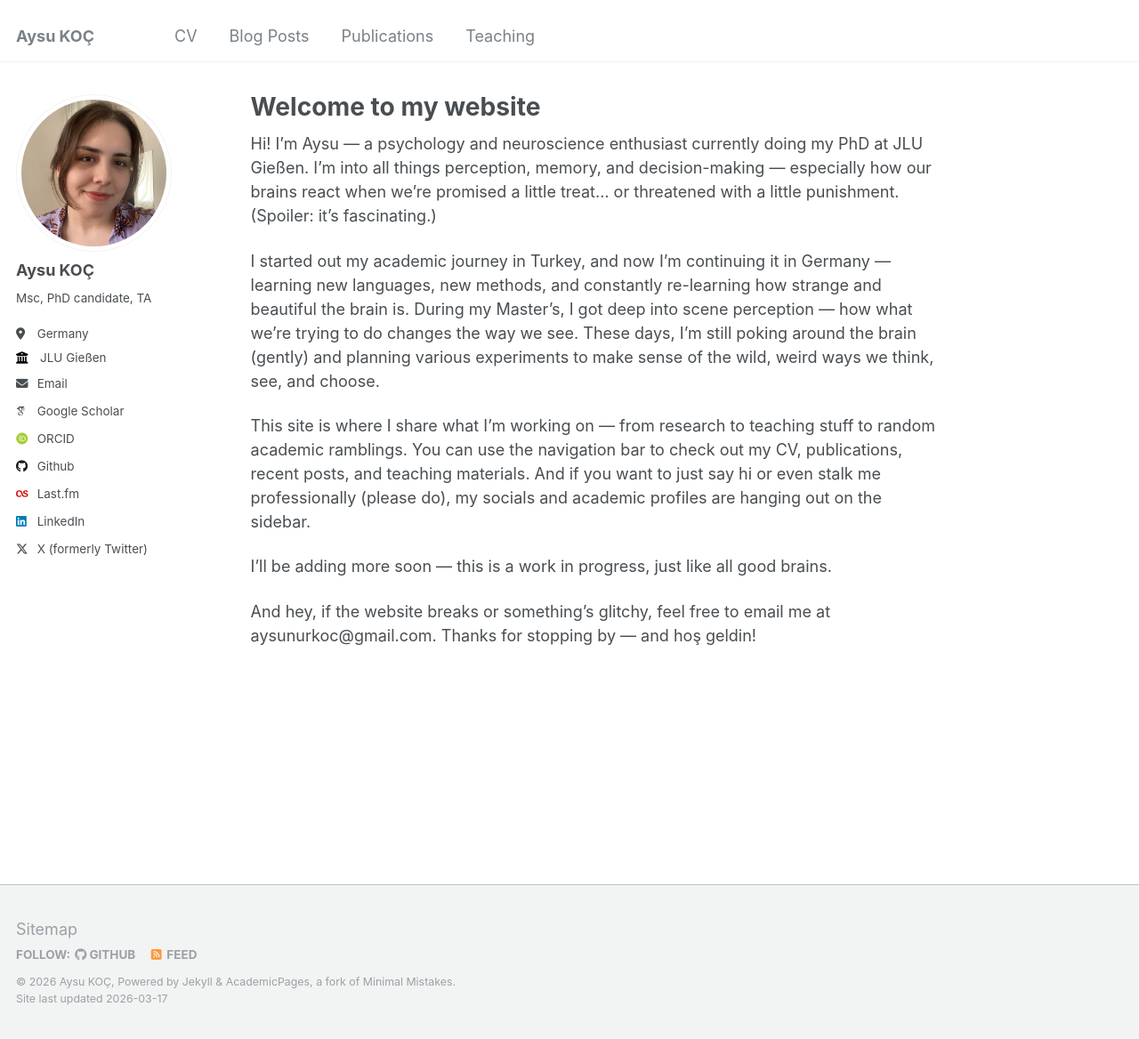
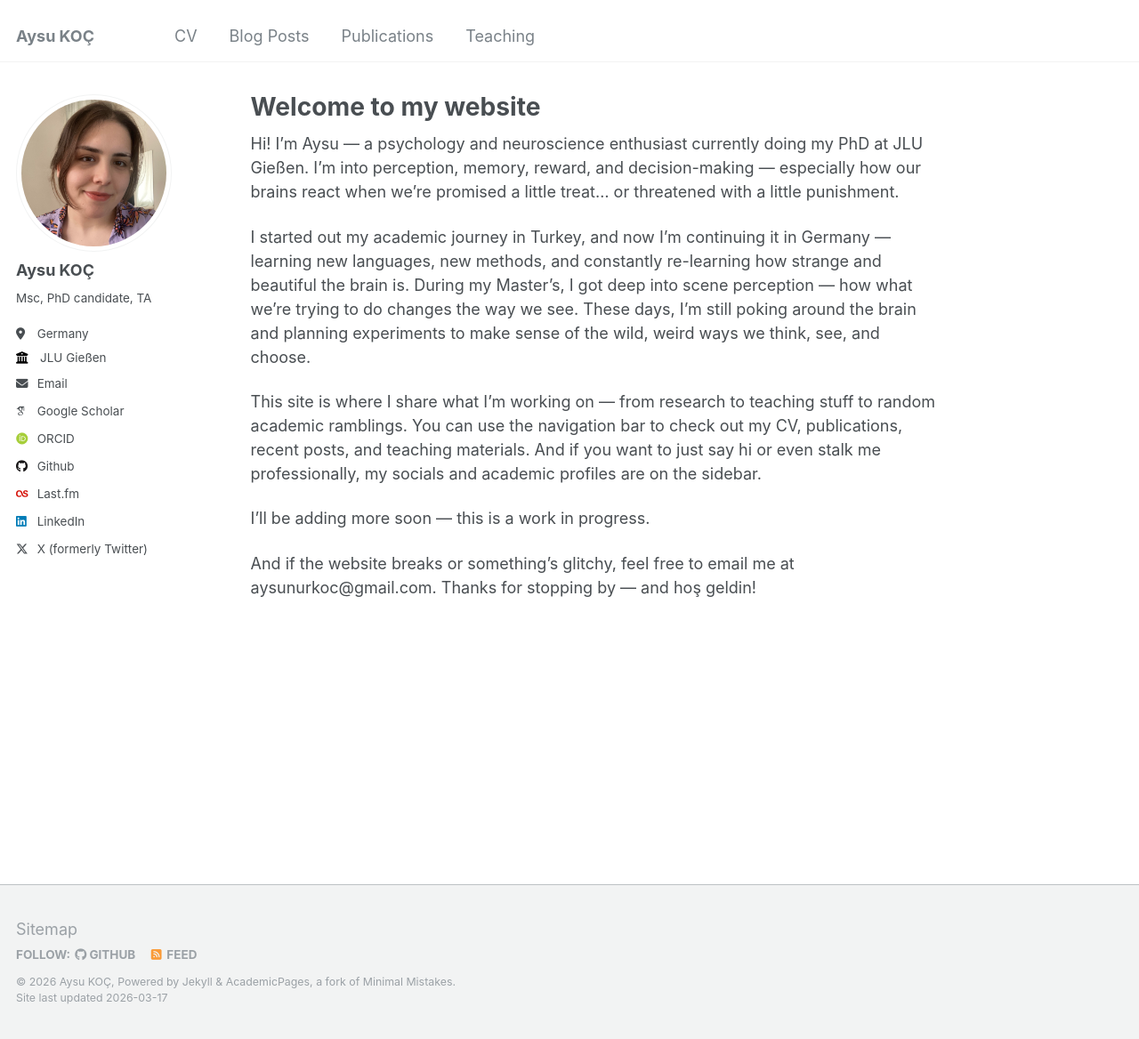
Before and after one commit to aysukoc/aysukoc.github.io, a Jekyll site: the page built from _pages/about.md, in a window 1280 px wide and 1168 px high. Shown: the whole window at 89% size. Built offline with Jekyll 4.4.1, drawn with Linux system fonts in a browser that asks for light colours; some web fonts are replaced.

Commit message:
Update about.md

```diff
--- a/_pages/about.md
+++ b/_pages/about.md
@@ -9,12 +9,12 @@
 
 
 
-Hi! I’m Aysu — a psychology and neuroscience enthusiast currently doing my PhD at JLU Gießen. I’m into all things perception, memory, and decision-making — especially how our brains react when we’re promised a little treat… or threatened with a little punishment. (Spoiler: it’s fascinating.)
+Hi! I’m Aysu — a psychology and neuroscience enthusiast currently doing my PhD at JLU Gießen. I’m into perception, memory, reward, and decision-making — especially how our brains react when we’re promised a little treat… or threatened with a little punishment.
 
-I started out my academic journey in Turkey, and now I’m continuing it in Germany — learning new languages, new methods, and constantly re-learning how strange and beautiful the brain is. During my Master’s, I got deep into scene perception — how what we’re trying to do changes the way we see. These days, I’m still poking around the brain (gently) and planning various experiments to make sense of the wild, weird ways we think, see, and choose.
+I started out my academic journey in Turkey, and now I’m continuing it in Germany — learning new languages, new methods, and constantly re-learning how strange and beautiful the brain is. During my Master’s, I got deep into scene perception — how what we’re trying to do changes the way we see. These days, I’m still poking around the brain and planning experiments to make sense of the wild, weird ways we think, see, and choose.
 
-This site is where I share what I’m working on — from research to teaching stuff to random academic ramblings. You can use the navigation bar to check out my CV, publications, recent posts, and teaching materials. And if you want to just say hi or even stalk me professionally (please do), my socials and academic profiles are hanging out on the sidebar.
+This site is where I share what I’m working on — from research to teaching stuff to random academic ramblings. You can use the navigation bar to check out my CV, publications, recent posts, and teaching materials. And if you want to just say hi or even stalk me professionally, my socials and academic profiles are on the sidebar.
 
-I’ll be adding more soon — this is a work in progress, just like all good brains.
+I’ll be adding more soon — this is a work in progress.
 
-And hey, if the website breaks or something’s glitchy, feel free to email me at aysunurkoc@gmail.com. Thanks for stopping by — and hoş geldin!
+And if the website breaks or something’s glitchy, feel free to email me at aysunurkoc@gmail.com. Thanks for stopping by — and hoş geldin!
```
